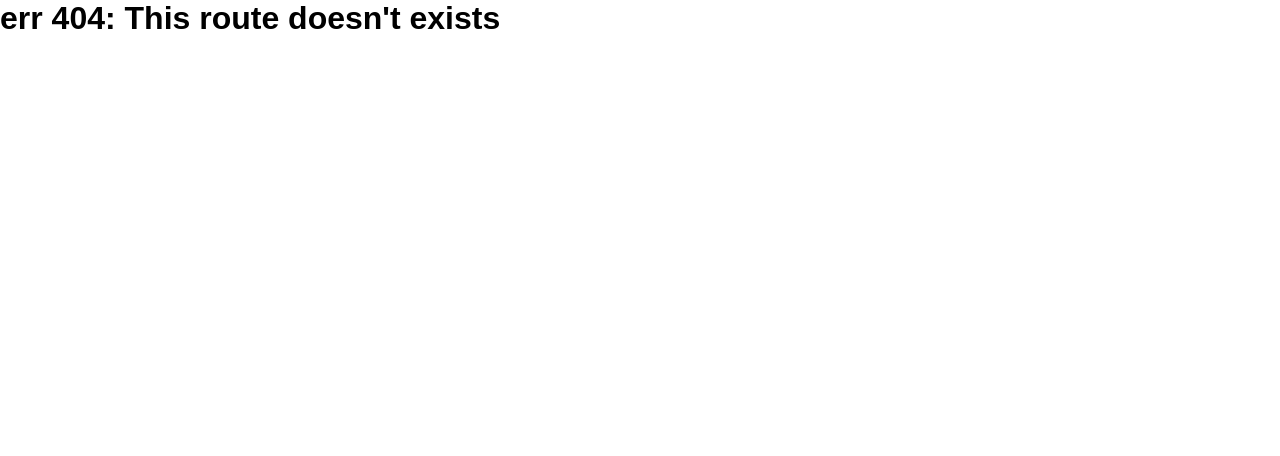
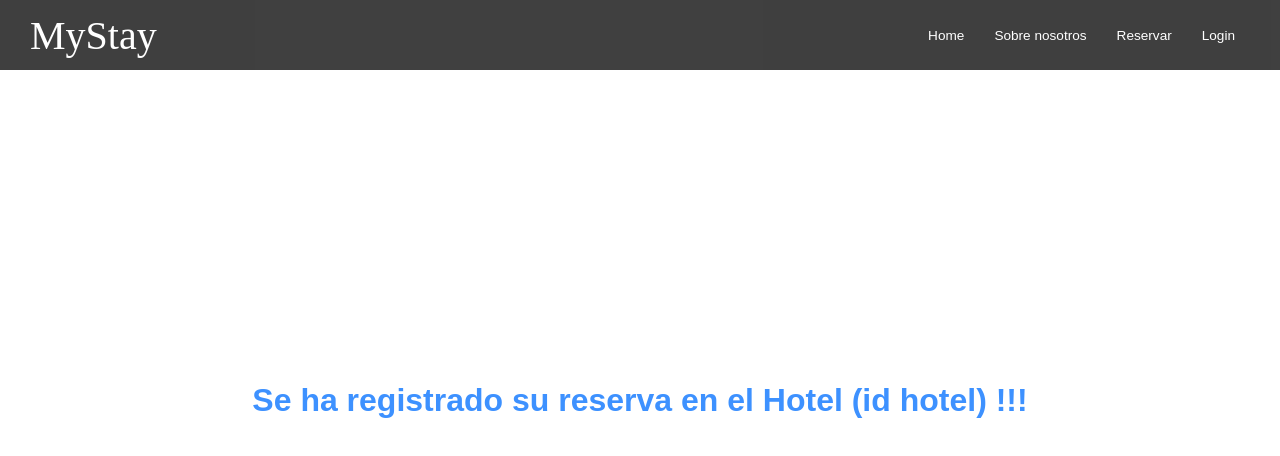
Before and after one commit to mquelas/Proyecto-Final, a React (Create React App) app in the folder frontend/client/: page /confirmacion in a window 1280 px wide. Before the commit this address had no page. Shown: the top 456 px of the page. Built offline with nearby package versions, Linux system fonts and the light colour scheme; the HTML template or start-up script is replaced by a standard one.

Commit message:
SE AGREGO PAGINA DE CONFIRMACION

```diff
--- a/frontend/client/src/DatePicker.css
+++ b/frontend/client/src/DatePicker.css
@@ -8,3 +8,14 @@
     gap: 30px;
     color: rgb(61, 145, 255);
 }
+
+.hotel-container{
+    height: 40vh;
+    width: 100vw;
+    display: flex;
+    flex-direction: column;
+    justify-content: center;
+    align-items: center;
+    gap: 10px;
+    color: rgb(61, 145, 255);
+}
--- /dev/null
+++ b/frontend/client/src/PaginaConfirmacion.js
@@ -0,0 +1,28 @@
+import Navbar from "./components/Navbar";
+import "./DatePicker.css";
+export default function PaginaConfirmacion(){
+
+
+    const navbarLinks = [
+
+        { url: "/", title: "Home" },
+        { url: "/about", title: "Sobre nosotros" },
+        { url: "/reservas", title: "Reservar" },
+        { url: "/login", title: "Login" },
+      ];
+
+    return (<div className="paginaConfirmacion">
+
+        <Navbar navbarLinks={navbarLinks} />
+
+
+
+
+
+
+        <div className="date-container"><h1>Se ha registrado su reserva en el Hotel (id hotel) !!!</h1></div>
+
+    </div>
+    )
+
+}
--- a/frontend/client/src/PaginaReserva.js
+++ b/frontend/client/src/PaginaReserva.js
@@ -10,6 +10,8 @@ import "./components/Hero";
 import "./DatePicker.css";
 import "./components/HeroAbout.css";
 import "./components/Buttom.css";
+import { useState } from "react";
+import { useNavigate } from "react-router"
 
 export default function PaginaReserva() {
   const navbarLinks = [
@@ -19,6 +21,8 @@ export default function PaginaReserva() {
     { url: "/login", title: "Login" },
   ];
 
+  const navigate = useNavigate();
+
   return (
     <div className="PaginaReserva">
       <Navbar navbarLinks={navbarLinks} />
@@ -27,14 +31,23 @@ export default function PaginaReserva() {
         <DatePicker className="DatePicker" />
         <button>Enviar</button>
       </div>
-      <Slider imageSrc={Hotel1} title={"Hotel 1"} />
-      <button>Reservar</button>
-      <Slider imageSrc={Hotel2} title={"Hotel 2"} />
-      <button>Reservar</button>
-      <Slider imageSrc={Hotel3} title={"Hotel 3"} />
-      <button>Reservar</button>
-      <Slider imageSrc={Hotel4} title={"Hotel 4"} />
-      <button>Reservar</button>
+
+      <div  className="date-hotel">
+        <Slider imageSrc={Hotel1} title={"Hotel 1"} />
+        <button onClick={()=> navigate("/confirmacion")}>Reservar</button>
+      </div>
+      <div className="date-hotel">
+        <Slider imageSrc={Hotel2} title={"Hotel 2"} />
+        <button onClick={()=> navigate("/confirmacion")}>Reservar</button>
+      </div>
+      <div className="date-hotel">
+        <Slider imageSrc={Hotel3} title={"Hotel 3"} />
+        <button onClick={()=> navigate("/confirmacion")}>Reservar</button>
+      </div>
+      <div className="date-hotel">
+        <Slider imageSrc={Hotel4} title={"Hotel 4"} />
+        <button onClick={()=> navigate("/confirmacion")}>Reservar</button>
+      </div>
     </div>
   );
 }
--- a/frontend/client/src/index.js
+++ b/frontend/client/src/index.js
@@ -10,6 +10,7 @@ import PaginaLogin from './PaginaLogin';
 import PaginaRegistro from './PaginaRegistro';
 import PaginaAdmin from './PaginaAdmin';
 import PaginaComandos from './PaginaComandos';
+import PaginaConfirmacion from './PaginaConfirmacion';
 
 
 ReactDOM.render(
@@ -23,6 +24,7 @@ ReactDOM.render(
                 <Route path="/reservas" element={<PaginaReserva/> } />
                 <Route path="/admin" element={<PaginaAdmin/> } />
                 <Route path="/comandos" element={<PaginaComandos/> } />
+                <Route path="/confirmacion" element={<PaginaConfirmacion/> } />
                 <Route path="/*" element={<h1>err 404: This route doesn't exists</h1>} />
             </Routes>
         </BrowserRouter>
```
Also changed, not shown: frontend/client/src/components/Butto.css (added).
